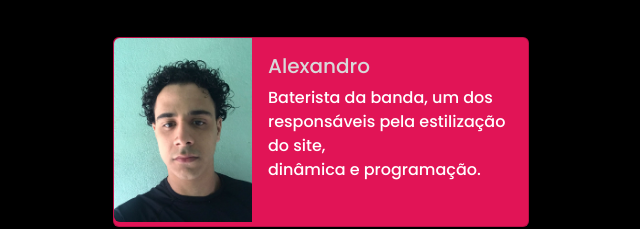
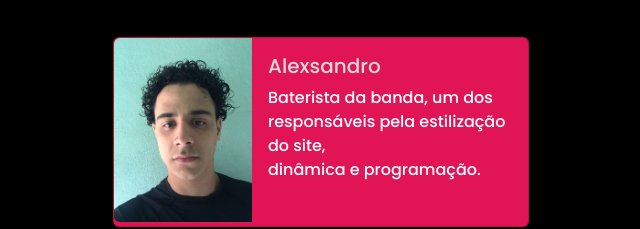
Before and after one commit to Annalldc/Harmonify, a plain HTML site: page quemSomos.html in a window 1280 px wide. Shown: the part 1299-1528 px from the top of the page, 319-959 px from the left. Drawn offline with nearby package versions, Linux system fonts and the light colour scheme; a script that the page names is missing.

Commit message:
cards Att

```diff
--- a/quemSomos.html
+++ b/quemSomos.html
@@ -175,7 +175,7 @@
         </div>
         <div class="col-md-8">
           <div class="card-body">
-            <h5 class="card-title">Alexandro</h5>
+            <h5 class="card-title">Alexsandro</h5>
             <p class="card-text">Baterista da banda, um dos responsáveis pela estilização do site, dinâmica e programação.</p>
             <br>
           </div>
```
